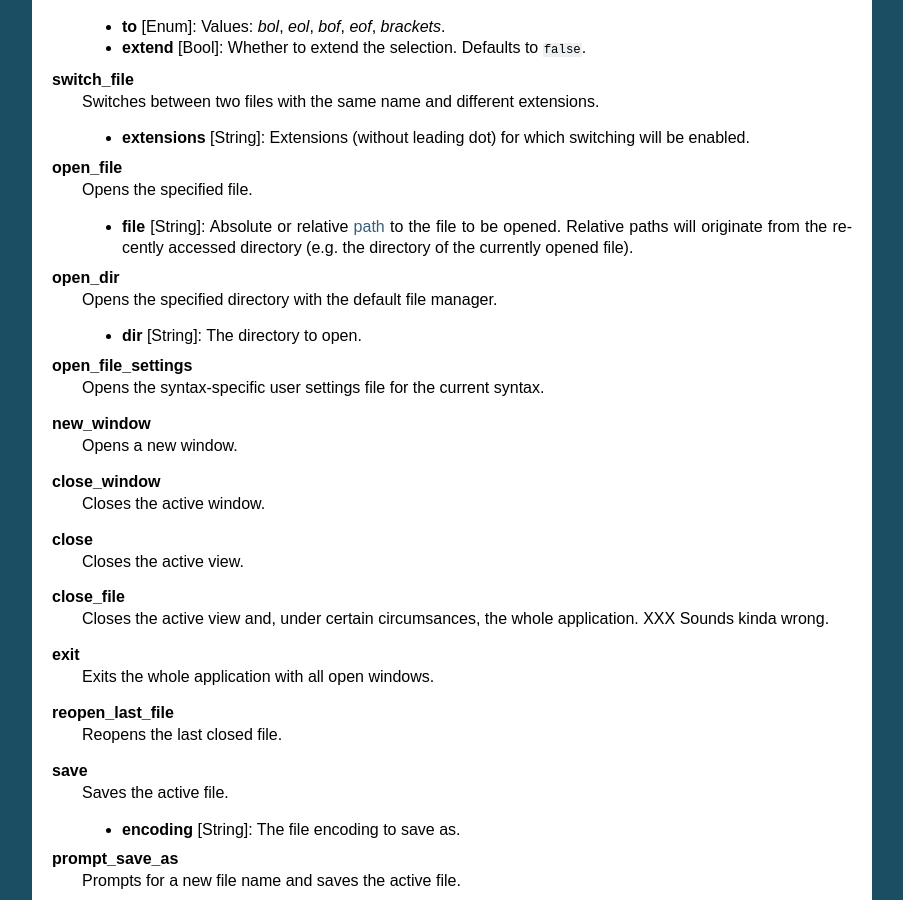
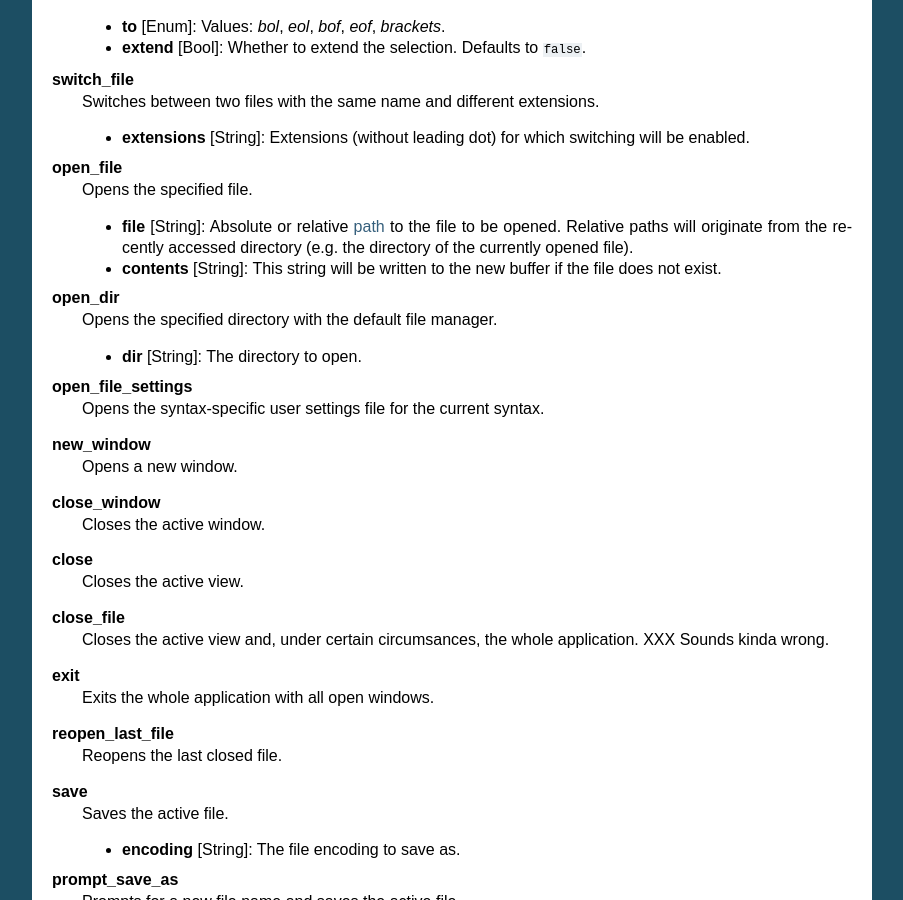
Before and after one commit to guillermooo/sublime-undocs, a Sphinx documentation site: the page built from source/reference/commands.rst, in a window 1280 px wide and 900 px high, scrolled down 1683 px. Shown: the whole window, without its empty margins (198-1101 px from the left). Built offline with Sphinx 7.4.7, drawn with Linux system fonts in a browser that asks for light colours.

Commit message:
Add contents parameter to "open_file" command

```diff
--- a/source/reference/commands.rst
+++ b/source/reference/commands.rst
@@ -123,6 +123,8 @@ Commands
 	- **file** [String]: Absolute or relative :ref:`path <cmd-about-paths>`
 	  to the file to be opened. Relative paths will originate from the recently
 	  accessed directory (e.g. the directory of the currently opened file).
+	- **contents** [String]: This string will be written to the new buffer if
+	  the file does not exist.
 
 **open_dir**
 	Opens the specified directory with the default file manager.
```
